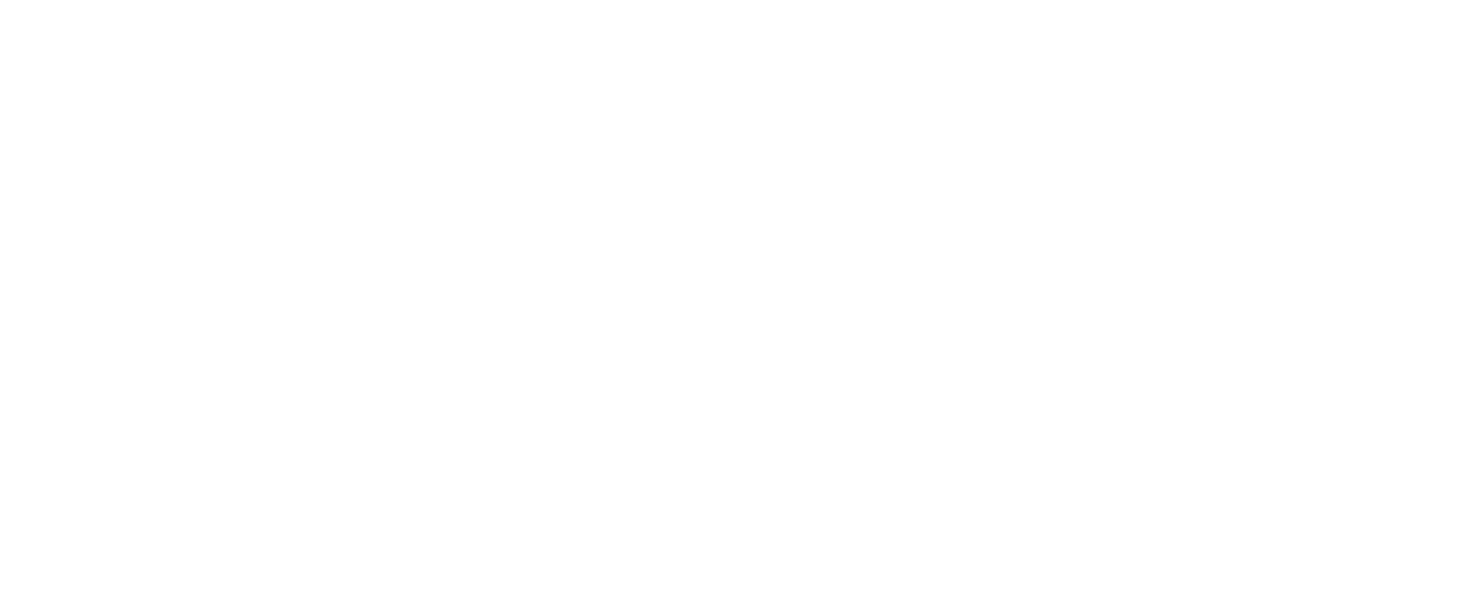
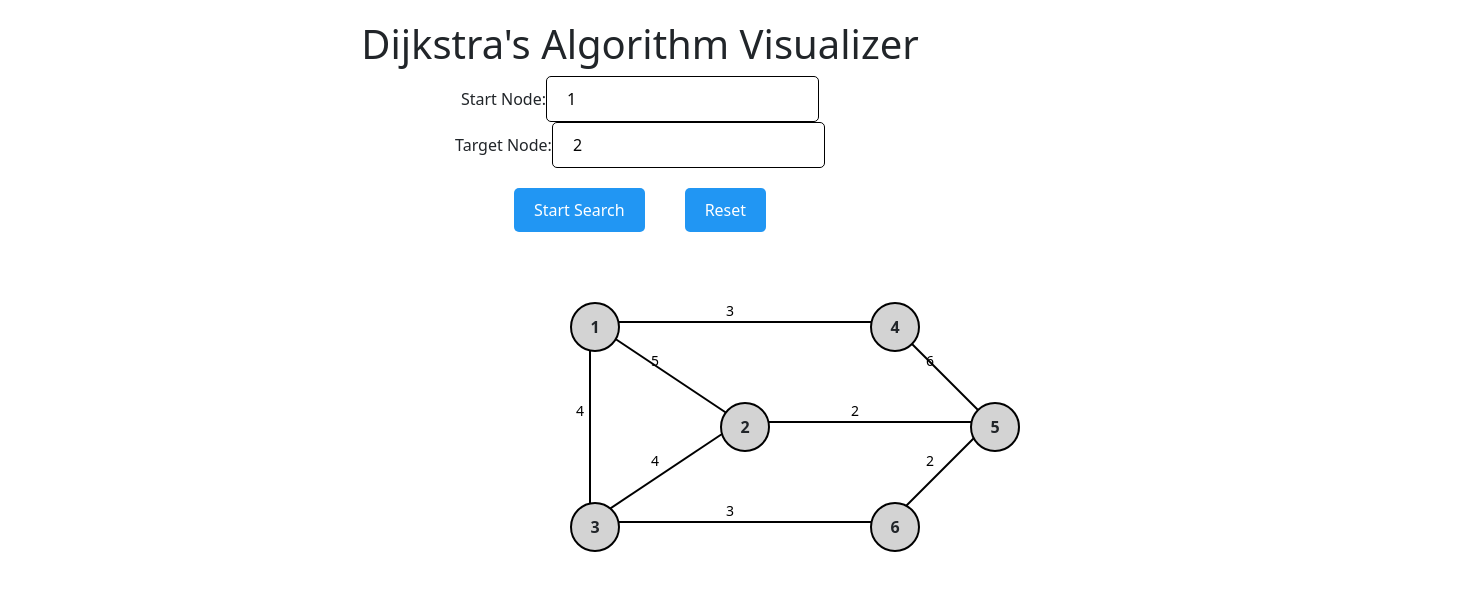
Before and after one commit to Joshua-Onley/AlgorithmsVisualiser, a React (Vite) app: page /dijkstras-algorithm in a window 1280 px wide. Before the commit this address had no page. Shown: the top 590 px of the page, 1470 px wide, since content can reach past the window. Built offline with nearby package versions, Linux system fonts and the light colour scheme.

Commit message:
added dijkstras algorithm (still needs bug fixing)

```diff
--- a/src/App.css
+++ b/src/App.css
@@ -235,3 +235,37 @@
 .line-level-1.line-1 {
   transform: rotate(-35deg) translateX(-25px) translateY(-25px); /* Adjust right child line */
 }
+
+.dijkstras-search-container {
+  text-align: center;
+    margin: 20px;
+}
+
+.dijkstras-graph-container {
+  position: absolute;
+  transform: translateX(150px) translateY(-50px);
+  width: 100%;
+  height: 1000px;
+}
+
+.dijkstras-node {
+  position: absolute;
+  width: 50px;
+  height: 50px;
+  display: flex;
+  align-items: center;
+  justify-content: center;
+  border-radius: 50%;
+  font-size: 16px;
+  font-weight: bold;
+  background-color: lightgray;
+  border: 2px solid black;
+}
+
+.graph-svg {
+  position: relative;
+  width: 100%;
+  height: 1000px;
+  z-index: -1; /* Make sure the lines are behind the nodes */
+  transform: translateX(20px) translateY(20px);
+}
--- a/src/App.tsx
+++ b/src/App.tsx
@@ -8,6 +8,7 @@
 import DepthFirstSearchVisualizer from "./components/DepthFirstSearchAnimation";
 import "./App.css"
 import BreadthFirstSearchVisualizer from "./components/BreadthFirstSearchAnimation";
+import DijkstrasAlgorithmVisualizer from "./components/DijkstrasAlgorithmAnimation";
 
 
 function App() {
@@ -22,6 +23,7 @@
           <Route path="/bubble-sort" element={<BubbleSortVisualizer />} />
           <Route path="/depth-first-search" element={<DepthFirstSearchVisualizer />} />
           <Route path="/breadth-first-search" element={<BreadthFirstSearchVisualizer />} />
+          <Route path="/dijkstras-algorithm" element={<DijkstrasAlgorithmVisualizer />} />
         </Routes>
       </div>
     </Router>
--- /dev/null
+++ b/src/components/DijkstrasAlgorithmAnimation.tsx
@@ -0,0 +1,168 @@
+import React, { useState } from 'react';
+import { motion } from 'framer-motion';
+import '../App.css';
+
+// Node class representing each node in the graph
+class Node {
+    id: number;
+    neighbors: { node: Node; weight: number }[];
+    x: number;
+    y: number;
+
+    constructor(id: number, x: number, y: number, neighbors: { node: Node; weight: number }[] = []) {
+        this.id = id;
+        this.x = x;
+        this.y = y;
+        this.neighbors = neighbors;
+    }
+}
+
+// Simplified graph structure with manual positioning
+const nodeA = new Node(1, 400, 100);  // Example: node positioned at (400, 100)
+const nodeB = new Node(6, 700, 300);  // Example: node positioned at (700, 300)
+const nodeC = new Node(3, 400, 300);  // Updated from 9 to 3
+const nodeD = new Node(4, 700, 100);
+const nodeE = new Node(5, 800, 200);  // Updated from 6 to 5
+const nodeF = new Node(2, 550, 200);  // Updated from 7 to 6
+
+nodeA.neighbors = [{node: nodeF, weight: 5}, { node: nodeC, weight: 4 }, { node: nodeD, weight: 3 }];
+nodeB.neighbors = [{ node: nodeE, weight: 2 }];
+nodeC.neighbors = [{ node: nodeB, weight: 3 }, {node: nodeF, weight: 4}];
+nodeD.neighbors = [{ node: nodeE, weight: 6 }];
+nodeE.neighbors = [{ node: nodeF, weight: 2 }];
+nodeF.neighbors = [];
+
+// The graph nodes can be an array of all nodes
+const graphNodes = [nodeA, nodeB, nodeC, nodeD, nodeE, nodeF];
+
+// Dijkstra's Algorithm Visualizer Component
+const DijkstrasAlgorithmVisualizer: React.FC = () => {
+    const [visited, setVisited] = useState<Set<number>>(new Set());
+    const [isSearching, setIsSearching] = useState(false);
+    const [startNode, setStartNode] = useState<number>(1);  // Start node ID 1
+    const [targetNode, setTargetNode] = useState<number>(2); // Target node ID 2
+
+    const dijkstra = async (start: Node, target: number) => {
+        const newDistances = Array(graphNodes.length).fill(Infinity);
+        newDistances[start.id - 1] = 0;
+        const unvisited = [...graphNodes];
+        setVisited(new Set());
+
+        while (unvisited.length > 0) {
+            const currentNode = unvisited.reduce((minNode, node) =>
+                newDistances[node.id - 1] < newDistances[minNode.id - 1] ? node : minNode
+            );
+
+            setVisited((prev) => new Set([...prev, currentNode.id]));
+
+            if (currentNode.id === target) {
+                setIsSearching(false);
+                return;
+            }
+
+            for (const { node, weight } of currentNode.neighbors) {
+                const newDist = newDistances[currentNode.id - 1] + weight;
+                if (newDist < newDistances[node.id - 1]) {
+                    newDistances[node.id - 1] = newDist;
+                }
+            }
+
+            unvisited.splice(unvisited.indexOf(currentNode), 1);
+            await new Promise((resolve) => setTimeout(resolve, 2000)); // Simulate delay
+        }
+
+        setIsSearching(false);
+    };
+
+    const startSearch = () => {
+        setIsSearching(true);
+        dijkstra(graphNodes[startNode - 1], targetNode);
+    };
+
+    const reset = () => {
+        setVisited(new Set());
+        setIsSearching(false);
+    };
+
+    return (
+        <div className="dijkstras-search-container">
+            <h1>Dijkstra's Algorithm Visualizer</h1>
+            <div>
+                <label>Start Node: </label>
+                <input
+                    type="number"
+                    value={startNode}
+                    onChange={(e) => setStartNode(Number(e.target.value))}
+                    disabled={isSearching}
+                    className="target-input"
+                />
+            </div>
+            <div>
+                <label>Target Node: </label>
+                <input
+                    type="number"
+                    value={targetNode}
+                    onChange={(e) => setTargetNode(Number(e.target.value))}
+                    disabled={isSearching}
+                    className="target-input"
+                />
+            </div>
+            <button className="btn-search" onClick={startSearch} disabled={isSearching}>
+                {isSearching ? 'Searching...' : 'Start Search'}
+            </button>
+            <button className="btn-search" onClick={reset} disabled={isSearching}>
+                Reset
+            </button>
+            <div className="dijkstras-graph-container">
+                {/* Render SVG lines between nodes */}
+                <svg className="graph-svg">
+                    {graphNodes.map((node) =>
+                        node.neighbors.map((neighbor) => {
+                            // Calculate midpoints for positioning the weights
+                            const midX = (node.x + neighbor.node.x) / 2;
+                            const midY = (node.y + neighbor.node.y) / 2;
+                            return (
+                                <g key={`${node.id}-${neighbor.node.id}`}>
+                                    <line
+                                        x1={node.x}
+                                        y1={node.y}
+                                        x2={neighbor.node.x}
+                                        y2={neighbor.node.y}
+                                        stroke="black"
+                                        strokeWidth="2"
+                                    />
+                                    <text
+                                        x={midX - 10}
+                                        y={midY - 10}
+                                        fill="black"
+                                        fontSize="14"
+                                        textAnchor="middle"  // Center the text
+                                        alignmentBaseline="middle"  // Vertically center the text
+                                    >
+                                        {neighbor.weight}
+                                    </text>
+                                </g>
+                            );
+                        })
+                    )}
+                </svg>
+                {/* Render the nodes */}
+                {graphNodes.map((node) => (
+                    <motion.div
+                        key={node.id}
+                        className="dijkstras-node"
+                        style={{
+                            backgroundColor: visited.has(node.id) ? 'yellow' : 'lightgray',
+                            left: `${node.x}px`,
+                            top: `${node.y}px`,
+                        }}
+                    >
+                        {node.id}
+                    </motion.div>
+                ))}
+            </div>
+        </div>
+    );
+};
+
+export default DijkstrasAlgorithmVisualizer;
--- a/src/components/ListGroup.tsx
+++ b/src/components/ListGroup.tsx
@@ -43,7 +43,8 @@
         <Link to="breadth-first-search">Breadth-First Search</Link></li>
       <li className="list-group-item">
         <Link to="depth-first-search">Depth-First Search (DFS)</Link></li>
-      <li className="list-group-item">Dijkstra's Algorithm</li>
+      <li className="list-group-item">
+        <Link to="dijkstras-algorithm">Dijkstra's Algorithm</Link></li>
       <li className="list-group-item">A* Algorithm</li>
       <li className="list-group-item">Bellman-Ford Algorithm</li>
       <li className="list-group-item">Floyd-Warshall Algorithm</li>
```
